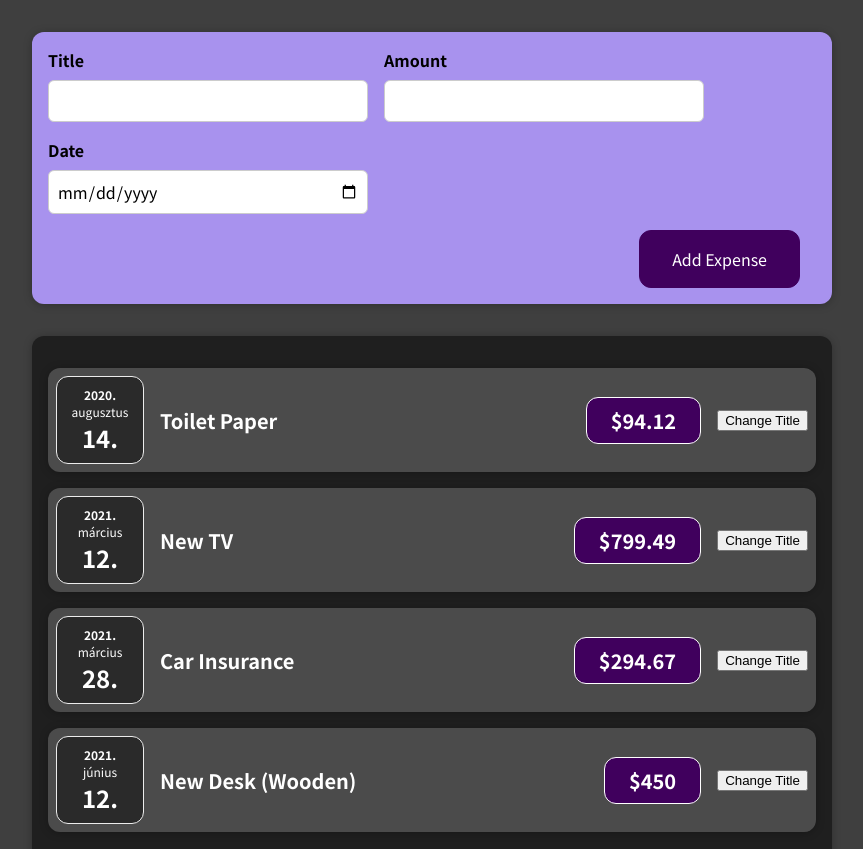
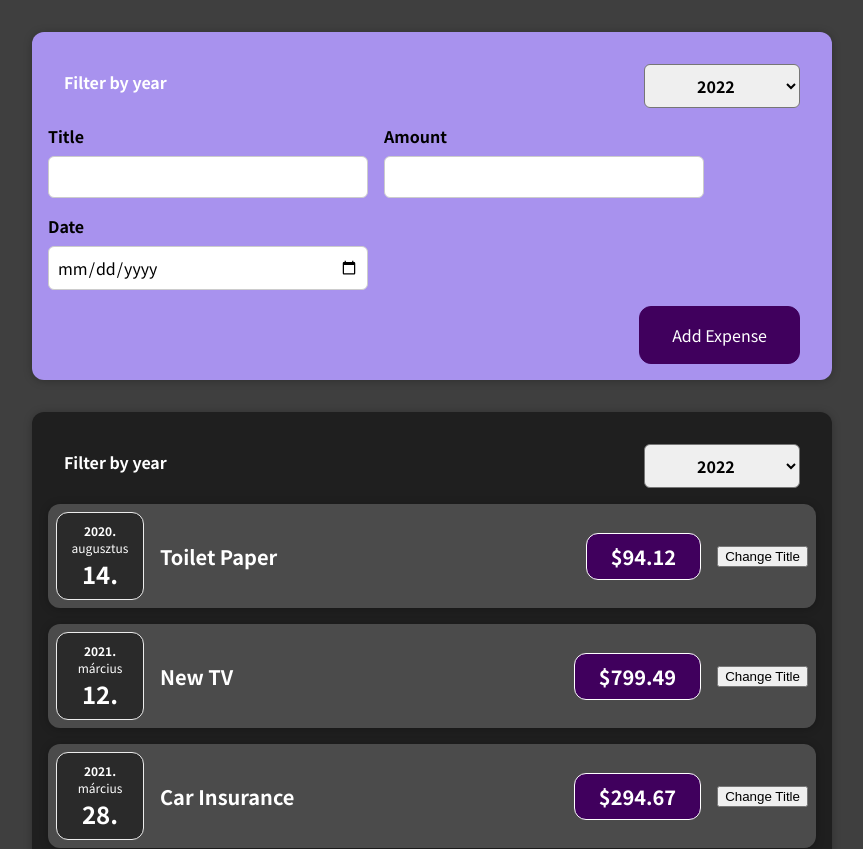
Before and after one commit to Sanyaur/Expense-Tracker-React, a React (Create React App) app: page / in a window 1280 px wide. Shown: the top 849 px of the page, without its empty margins (208-1071 px from the left). Built offline with nearby package versions, Linux system fonts and the light colour scheme.

Commit message:
filter component added

```diff
--- a/src/components/Expenses/Expenses.js
+++ b/src/components/Expenses/Expenses.js
@@ -1,11 +1,13 @@
 import React from "react";
 import ExpenseItem from "./ExpenseItem";
 import Card from "../UI/Card";
+import ExpensesFilter from "./NewExpense/ExpensesFilter";
 import "./Expenses.css";
 
 export default function Expenses(props) {
   return (
     <Card className='expenses'>
+      <ExpensesFilter />
       <ExpenseItem
         title={props.items[0].title}
         amount={props.items[0].amount}
--- a/src/components/Expenses/NewExpense/NewExpense.js
+++ b/src/components/Expenses/NewExpense/NewExpense.js
@@ -1,4 +1,5 @@
 import React from "react";
+import ExpensesFilter from "./ExpensesFilter";
 
 import "./NewExpense.css";
 import ExpenseForm from "./ExpenseForm";
@@ -19,6 +20,7 @@ const NewExpense = (props) => {
 
   return (
     <div className='new-expense'>
+      <ExpensesFilter />
       <ExpenseForm onSaveExpenseData={saveExpenseDataHandler} />
     </div>
   );
```
Also changed, not shown: 1 other file (tests, documents, lock files or other folders).
